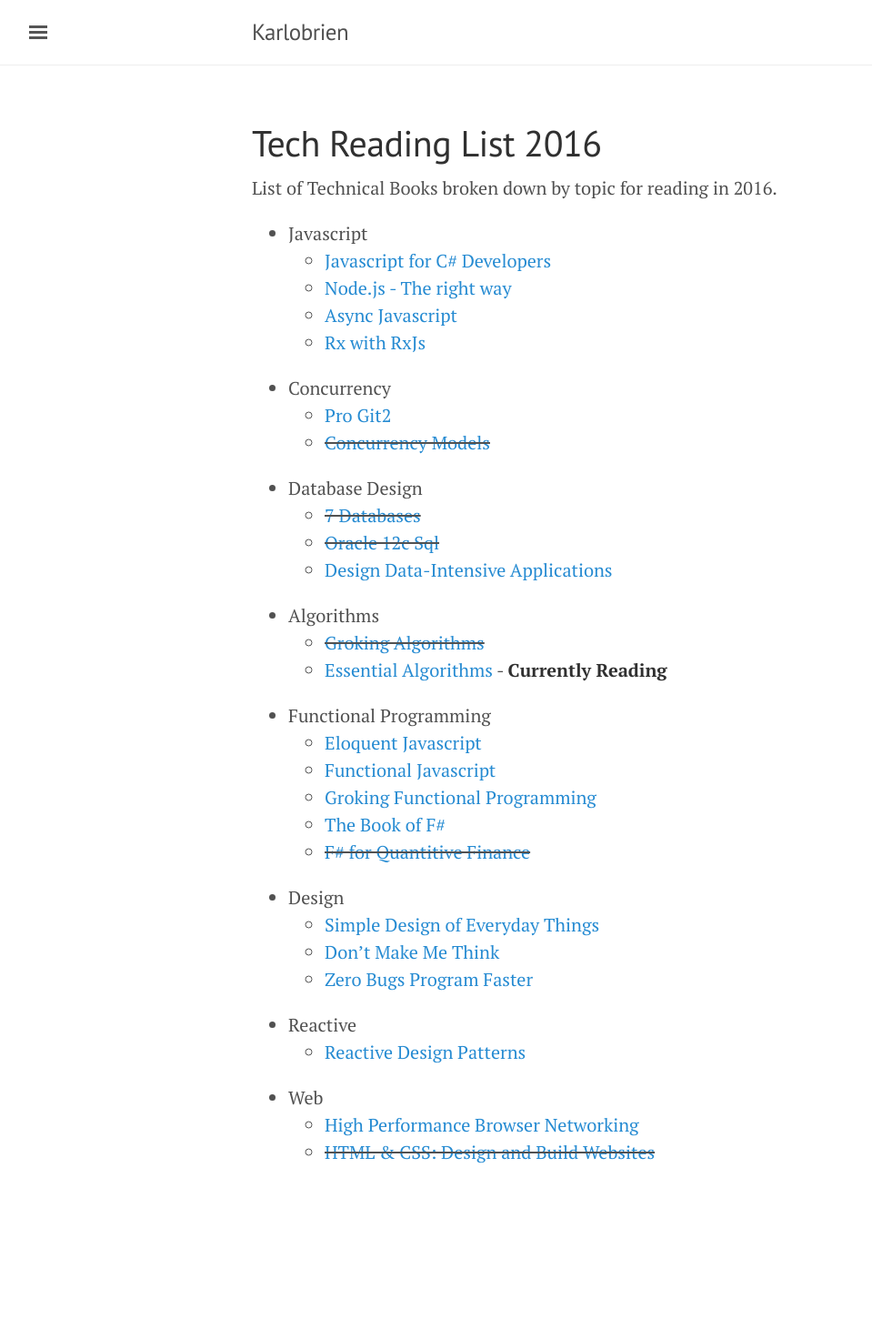
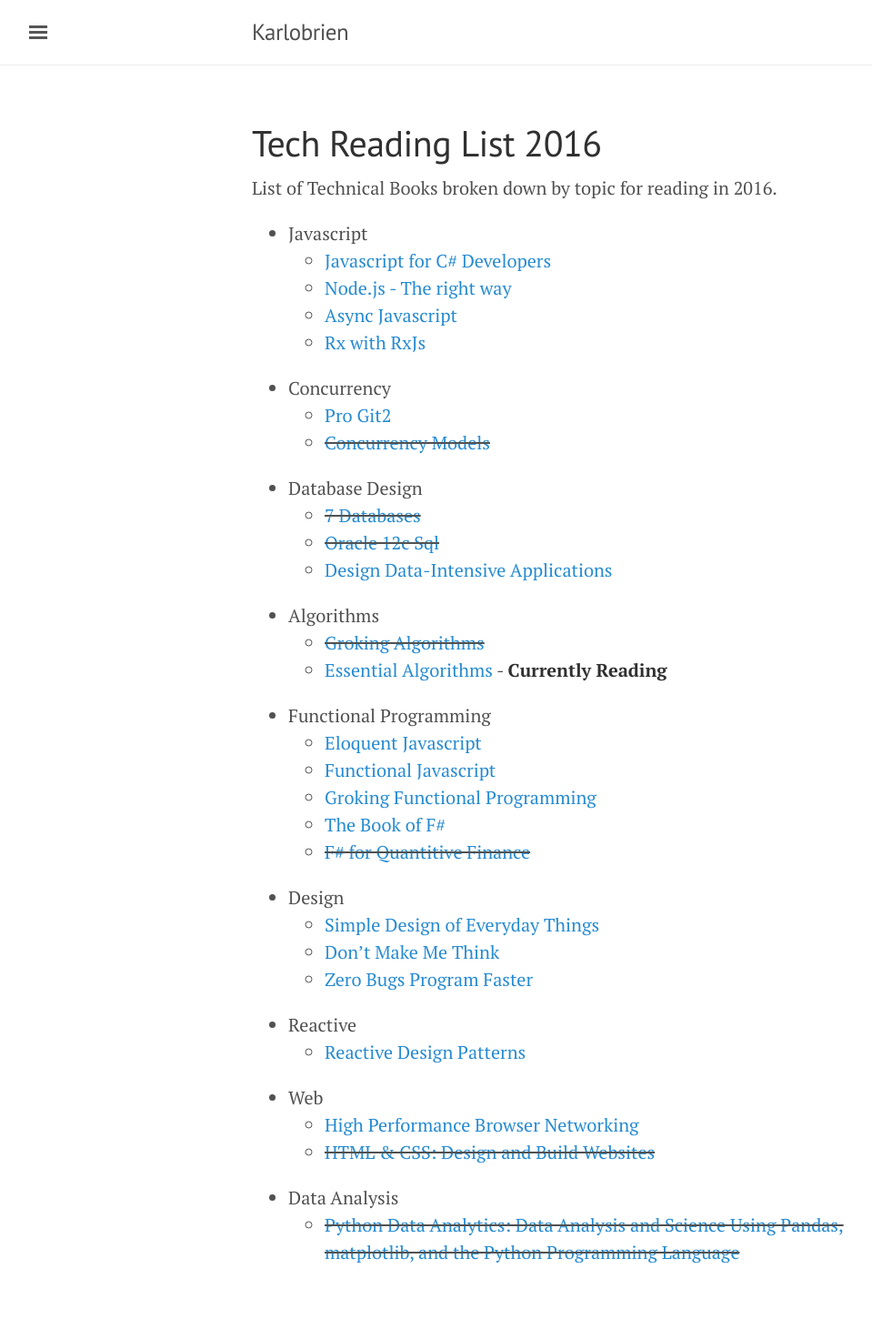
Before and after one commit to karlobrien/karlobrien.github.com, a Jekyll site: the page built from tech-reading-2016.md, in a window 1280 px wide. Shown: the whole page at 91% size, without its empty margins (3-962 px from the left). Built offline with Jekyll 4.4.1, drawn with Linux system fonts in a browser that asks for light colours; before the commit the page ends 1362 px from its top, so only the background shows below that.

Commit message:
new book

```diff
--- a/tech-reading-2016.md
+++ b/tech-reading-2016.md
@@ -35,3 +35,5 @@
 * Web
   * [High Performance Browser Networking](https://www.amazon.com/High-Performance-Browser-Networking-performance/dp/1449344763/ref=as_li_ss_tl?ie=UTF8&linkCode=ll1&tag=eejs-20&linkId=c73d0d3fc227d36ddc90e2d708f3fb8a)
   * <del>[HTML & CSS: Design and Build Websites](http://www.htmlandcssbook.com/)</del>
+* Data Analysis
+  * <del>[Python Data Analytics: Data Analysis and Science Using Pandas, matplotlib, and the Python Programming Language](https://www.amazon.com/Python-Data-Analytics-matplotlib-Programming/dp/1484209591)</del>
```
Also changed, not shown: _drafts/2016-06-26-Technology-Learn_List.md (+1 -1 lines).
